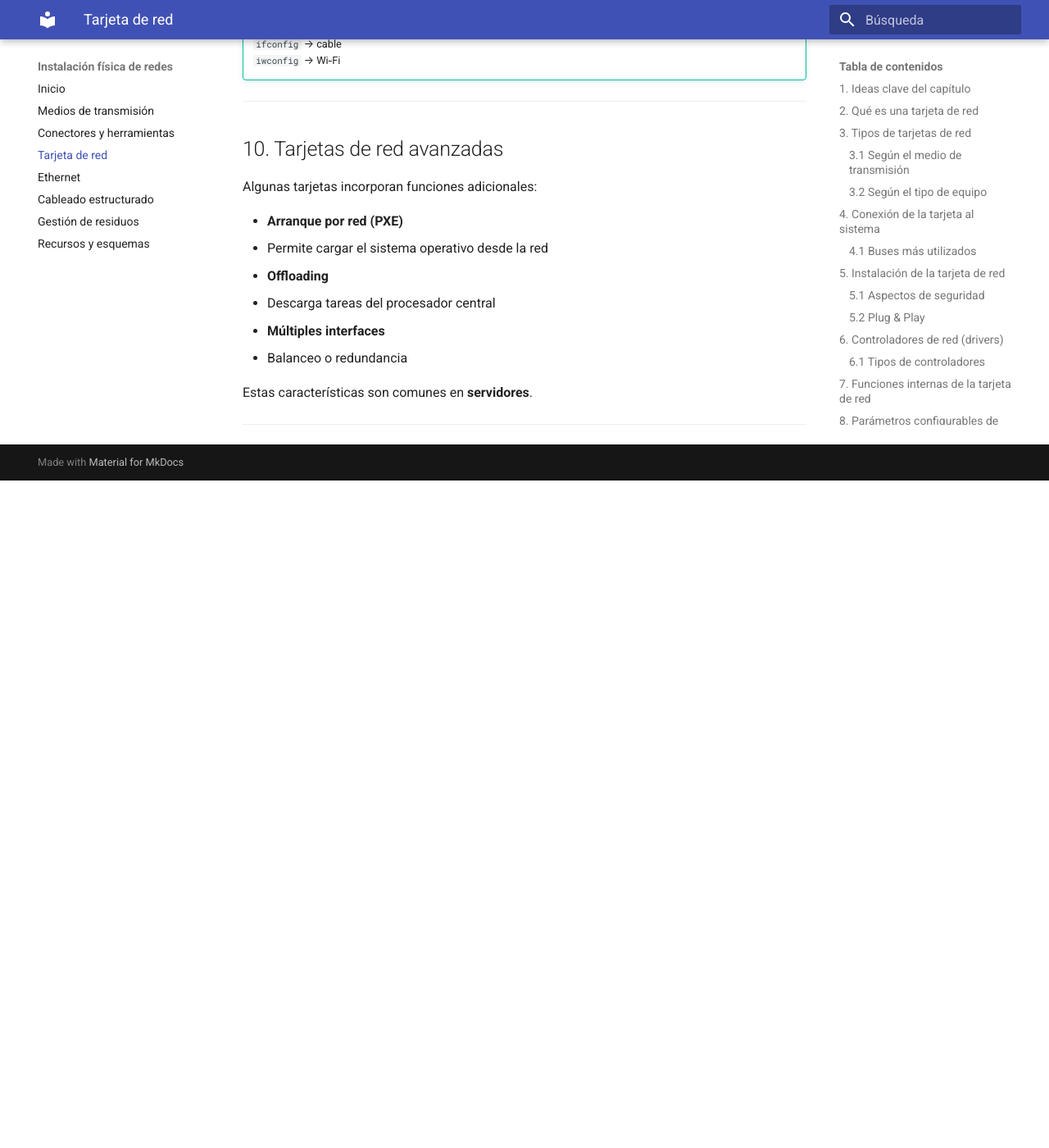
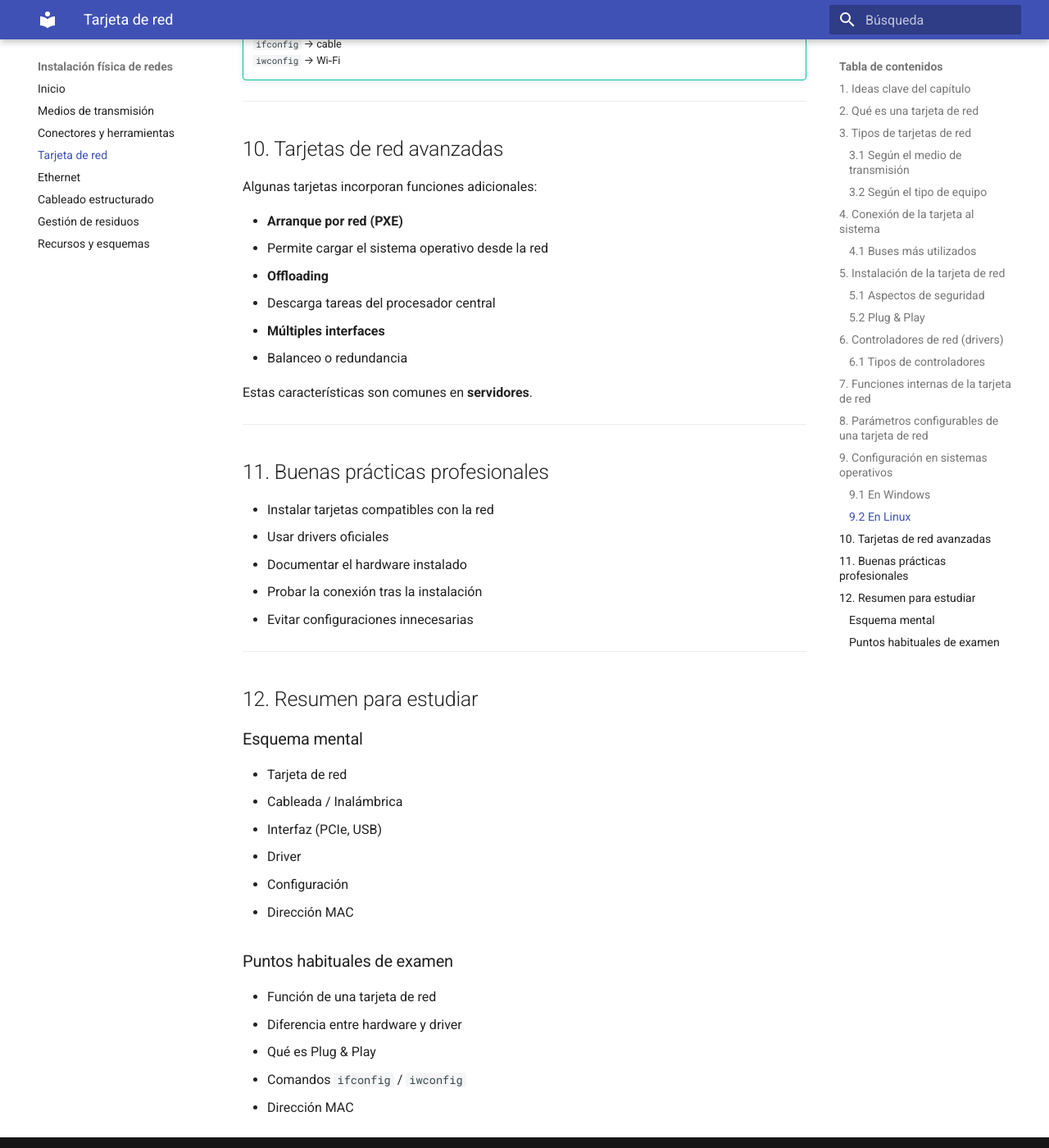
Before and after one commit to sergioaracilruiz/Apuntes-REDES, an MkDocs documentation site: the page built from docs/03_tarjeta_red.md, in a window 1280 px wide and 1400 px high, scrolled down 5065 px. Shown: the whole window at 82% size. Built offline with MkDocs 1.6.1 and Material for MkDocs 9.7.7, drawn with Linux system fonts in a browser that asks for light colours; before the commit the page ends 5651 px from its top, so only the background shows below that.

Commit message:
Actualizado contenido en 03_tarjeta_red

```diff
--- a/docs/03_tarjeta_red.md
+++ b/docs/03_tarjeta_red.md
@@ -206,3 +206,32 @@ Algunas tarjetas incorporan funciones adicionales:
 Estas características son comunes en **servidores**.
 
 ---
+
+## 11. Buenas prácticas profesionales
+
+- Instalar tarjetas compatibles con la red
+- Usar drivers oficiales
+- Documentar el hardware instalado
+- Probar la conexión tras la instalación
+- Evitar configuraciones innecesarias
+
+---
+
+## 12. Resumen para estudiar
+
+### Esquema mental
+
+- Tarjeta de red
+  - Cableada / Inalámbrica
+  - Interfaz (PCIe, USB)
+  - Driver
+  - Configuración
+  - Dirección MAC
+
+### Puntos habituales de examen
+
+- Función de una tarjeta de red
+- Diferencia entre hardware y driver
+- Qué es Plug & Play
+- Comandos `ifconfig` / `iwconfig`
+- Dirección MAC
```
Also changed, not shown: other parts of docs/03_tarjeta_red.md (+1 -1 lines).
